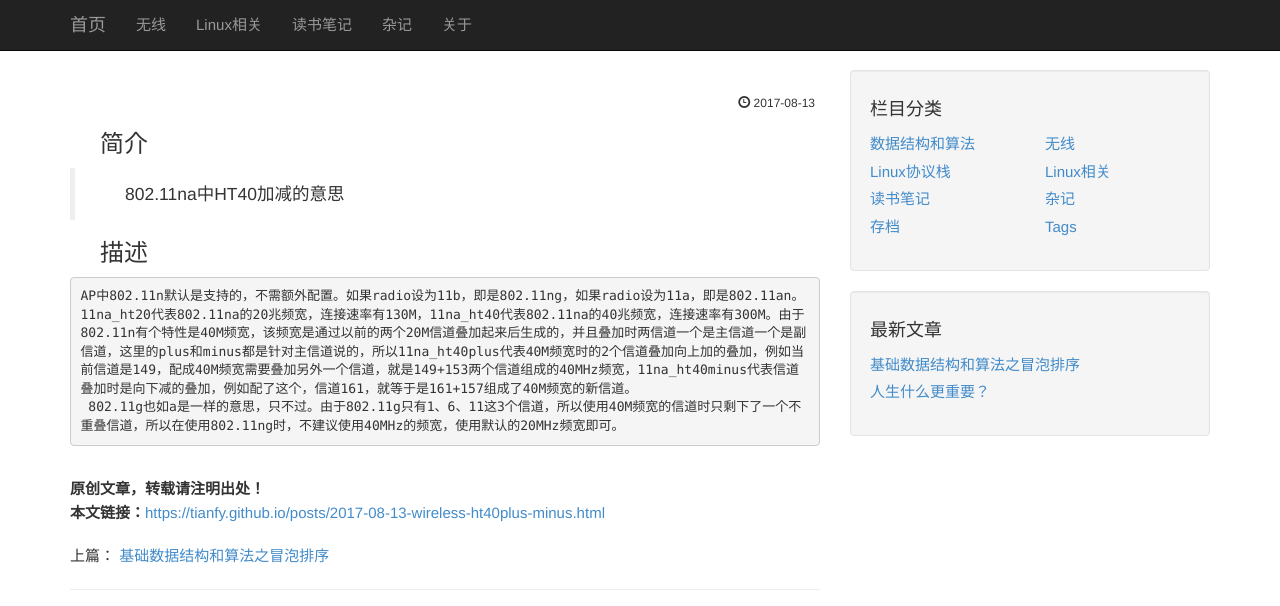
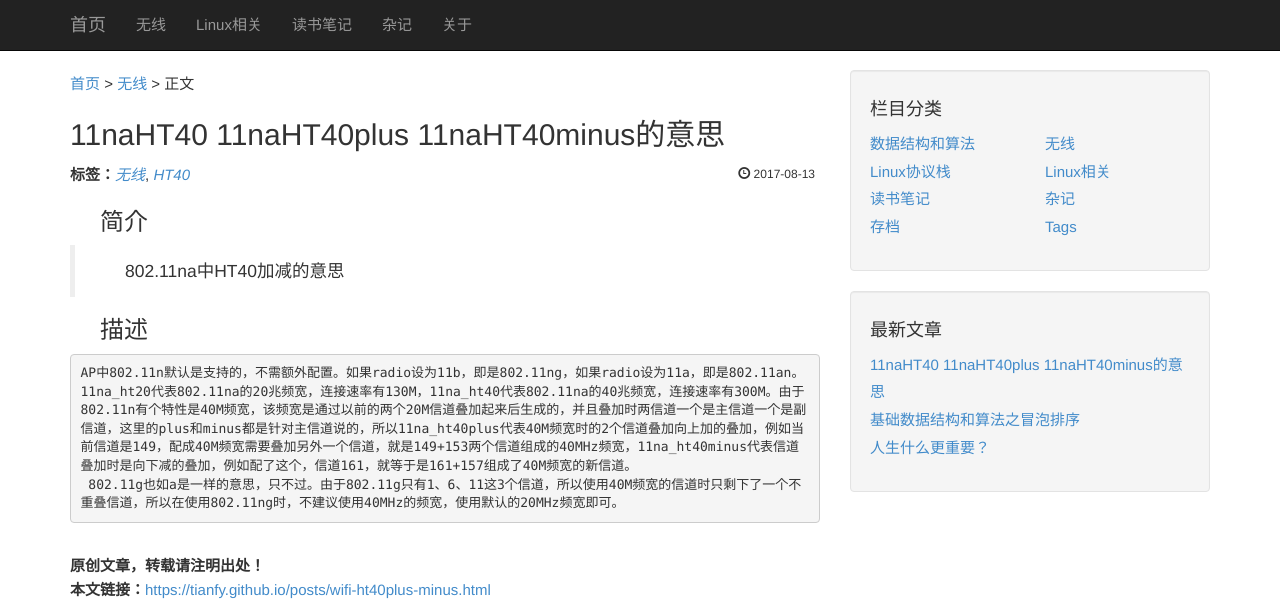
Before and after one commit to tianfy/tianfy.github.io, a Jekyll site: the page built from _posts/2017-08-13-wifi-ht40plus-minus.markdown, in a window 1280 px wide, cut to the strip 0-606 px from the top of the page. Built offline with Jekyll 4.4.1, drawn with Linux system fonts in a browser that asks for light colours; our own code applies the rules of GitHub Pages for plain Markdown files.

Commit message:
update name

```diff
--- a/_posts/2017-08-13-wireless-ht40plus-minus.markdown
+++ b/_posts/2017-08-13-wifi-ht40plus-minus.markdown
@@ -1,7 +1,7 @@
 ---
 layout: post
 category: "wireless"
-title:  "11naHT40\11naHT40+\11naHT40-的意思"
+title:  "11naHT40 11naHT40plus 11naHT40minus的意思"
 tags: [无线,HT40]
 ---
 ### 简介
```
